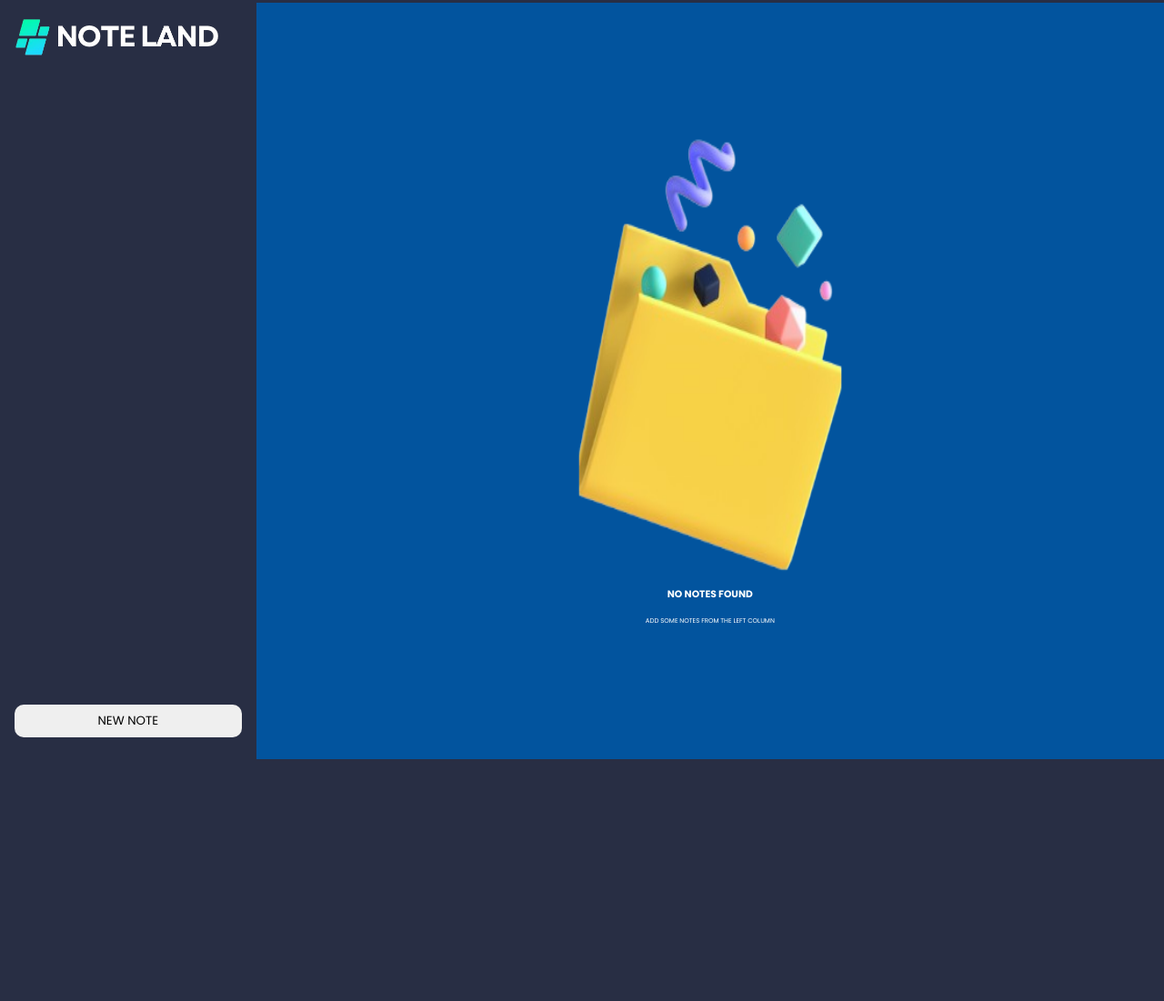
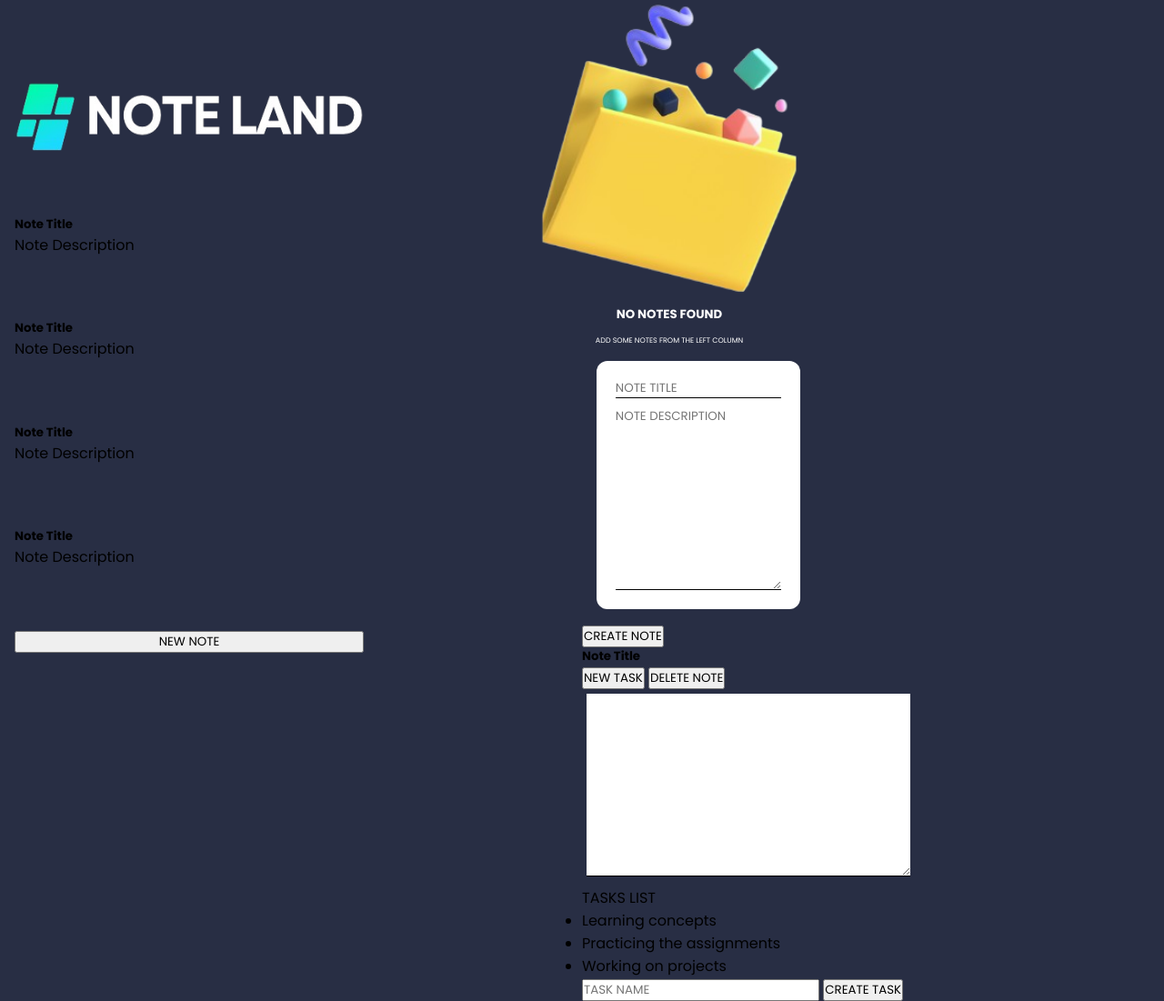
Before and after one commit to AjayTumula/Note-Keep-Project, a website built with Vite: page NoteKepper/index.html in a window 1280 px wide. Shown: the part 637-1738 px from the top of the page at 91% size. Before the commit the page ends 1472 px from the top, so only its background shows below. Built offline with nearby package versions, Linux system fonts and the light colour scheme.

Commit message:
Implemneted the styling and modified the html

```diff
--- a/NoteKepper/index.html
+++ b/NoteKepper/index.html
@@ -14,14 +14,65 @@
     <section class="pageTwo">
         <div class="createNote">
             <img src="./assets/Logo-name.png" alt="">
+            <div id="createdNotes">
+                <h5>Note Title</h5>
+                <p>Note Description</p>
+            </div>
+            <div id="createdNotes">
+                <h5>Note Title</h5>
+                <p>Note Description</p>
+            </div>
+            <div id="createdNotes">
+                <h5>Note Title</h5>
+                <p>Note Description</p>
+            </div>
+            <div id="createdNotes">
+                <h5>Note Title</h5>
+                <p>Note Description</p>
+            </div>
             <button>NEW NOTE</button>
         </div>
         <div class="noteInfo">
-            <img src="./assets/filemanager.png" alt="">
-            <h6>NO NOTES FOUND</h6>
-            <p>ADD SOME NOTES FROM THE LEFT COLUMN</p>
+            <section class="noteDescription">
+                <img src="./assets/filemanager.png" alt="">
+                <h5>NO NOTES FOUND</h5>
+                <p>ADD SOME NOTES FROM THE LEFT COLUMN</p>
+            </section>
+
+            <section class="noteCreation">
+                <div class="createNote">
+                    <input type="text" placeholder="NOTE TITLE">
+                    <textarea name="" id="" cols="30" rows="10" placeholder="NOTE DESCRIPTION"></textarea>
+                </div>
+                <div class="createNoteButton">
+                    <button>CREATE NOTE</button>
+                </div>
+            </section>
+            <section class="viewNote">
+                <div id="noteTitle">
+                    <h5>Note Title</h5>
+                    <div id="buttons">
+                        <button id="newTaskButton">NEW TASK</button>
+                        <button id="deleteNote">DELETE NOTE</button>
+                    </div>
+                </div>
+                <div id="noteDescription">
+                    <textarea name="text" id="" cols="30" rows="10"></textarea>
+                    <p>TASKS LIST</p>
+                    <ul id="taskUncheck">
+                        <li>Learning concepts</li>
+                        <li>Practicing the assignments</li>
+                        <li>Working on projects</li>
+                    </ul>
+                </div>
+                <div id="newTask">
+                    <input type="text" placeholder="TASK NAME">
+                    <button>CREATE TASK</button>
+                </div>
+            </section>
         </div>
     </section>
+
 
 
 
--- a/NoteKepper/style.css
+++ b/NoteKepper/style.css
@@ -8,69 +8,76 @@
 
 body {
     background: #282e44;
-
 }
 
 .mainPage {
     display: flex;
-    flex-direction: row;
     justify-content: center;
     align-items: center;
     height: 80vh;
 }
 
-img {
-    width: 20%;
-}
-
 .pageTwo {
+    height: 100vh;
+    width: 100%;
     display: flex;
-    /* justify-content: space-between; */
-    width: 100%;
+    justify-content: space-between;
 }
 
 .createNote {
     display: flex;
     flex-direction: column;
-    height: 100vh;
-    width: 20%;
-    justify-content: space-between;
-    padding: 1rem;
+    justify-content: space-evenly;
+    width: 30%;
+    margin: 1rem;
+    position: sticky;
 }
 
 .createNote img {
-    width: 90%;
+    height: 10vh;
+    width: 100%;
 }
 
-.createNote button {
-    padding: 0.5rem;
-    margin-bottom: 0.5rem;
-    border: none;
-    outline: none;
-    border-radius: 10px;
-    cursor: pointer;
-}
+/* cN button, cN divs */
 
 .noteInfo {
     display: flex;
     flex-direction: column;
-    justify-content: center;
-    align-items: center;
-    width: 80%;
-    color: white;
-    background: #02549e;
+    width: 50%;
+    position: relative;
 }
 
-.noteInfo img {
-    height: 60vh;
+.noteDescription {
+    display: flex;
+    flex-direction: column;
+    justify-content: space-evenly;
+    align-items: center;
+    color: white;
     width: 30%;
 }
 
-.noteInfo h6 {
-    margin: 1rem;
+.noteDescription img {
+    height: 40vh;
 }
 
-.noteInfo p {
+.noteDescription h5 {
+    font-weight: bold;
+    margin: 0.8rem 0;
+}
 
-    font-size: 7px;
+.noteDescription p {
+    font-size: 8px;
 }
+
+.noteCreation .createNote {
+   background: white;
+   padding: 1rem;
+   border-radius: 12px;
+}
+
+.createNote input, textarea {
+    border: none;
+    outline: none;
+    border-bottom: 0.5px solid black;
+    margin: 0.3rem;
+}
```
Also changed, not shown: NoteKepper/javascript.svg (deleted).
